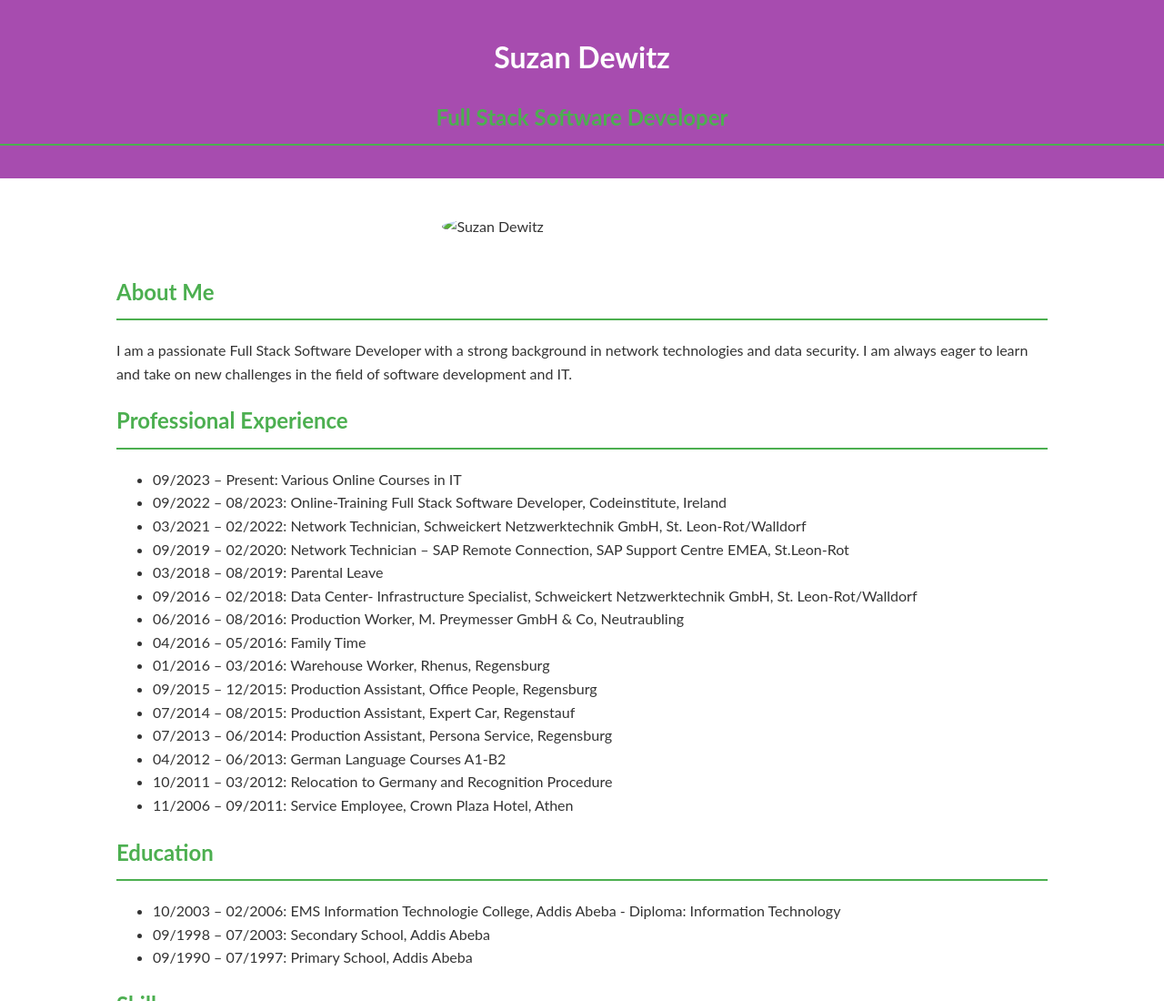
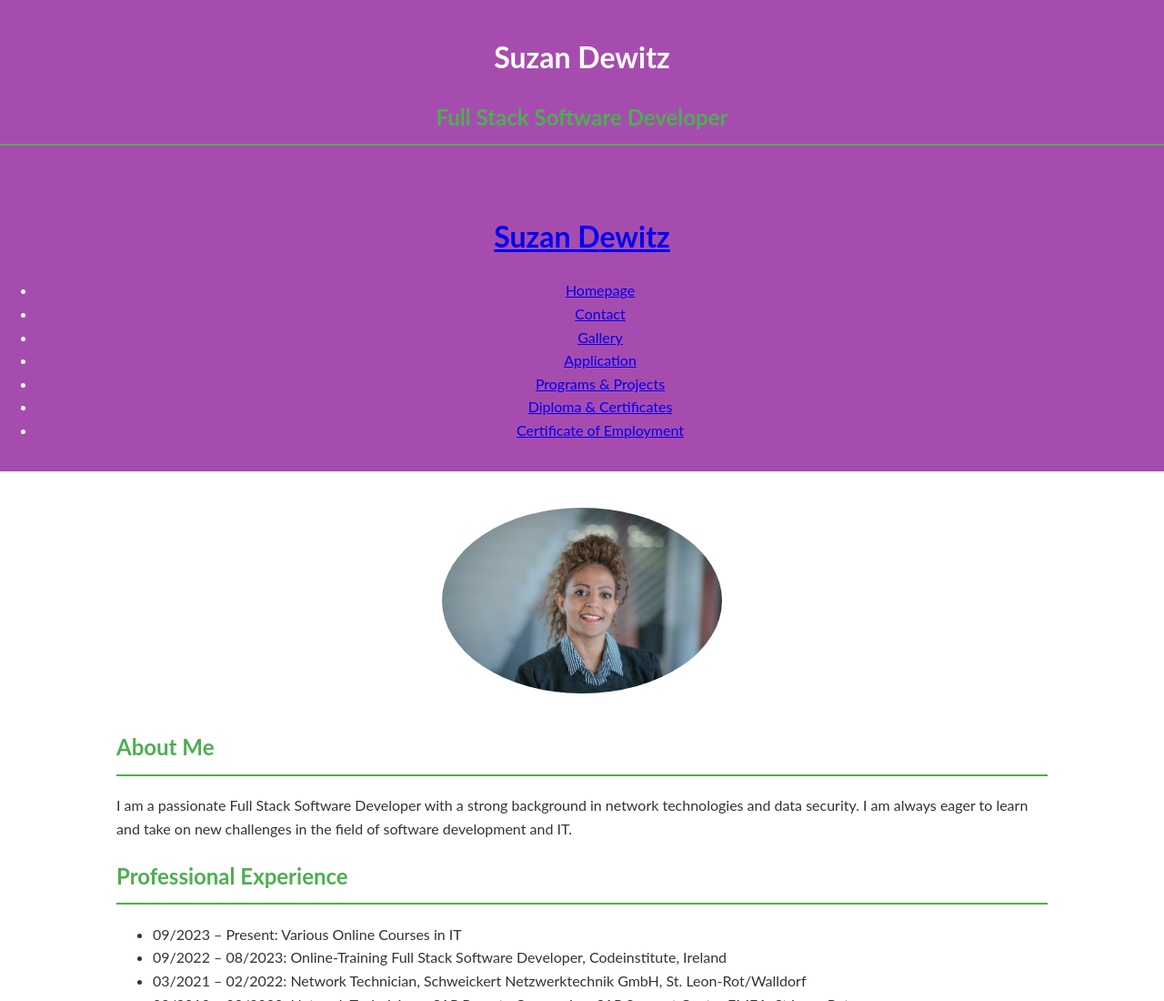
Before and after one commit to SuzanDewitz/suzan-dewitz-portfolio, a plain HTML site: page index.html in a window 1280 px wide. Shown: the top 1100 px of the page at 91% size. Drawn offline with Linux system fonts and the light colour scheme.

Commit message:
Add navigation and create individual pages for the website

```diff
--- a/index.html
+++ b/index.html
@@ -18,8 +18,39 @@
         <h1>Suzan Dewitz</h1>
         <h2>Full Stack Software Developer</h2>
     </header>
+    <header>
+        <a href="index.html">
+            <h1 id="logo">Suzan Dewitz</h1>
+        </a>
+        <nav>
+            <ul id="menu">
+                <li>
+                    <a href="index.html" class="active">Homepage</a>
+                </li>
+                <li>
+                    <a href="contact.html">Contact</a>
+                </li>
+                <li>
+                    <a href="gallery.html">Gallery</a>
+                </li>
+                <li>
+                    <a href="application.html">Application</a>
+                </li>
+                <li>
+                    <a href="programs_projects.html">Programs & Projects</a>
+                </li>
+                <li>
+                    <a href="diploma_certificates.html">Diploma & Certificates</a>
+                </li>
+                <li>
+                    <a href="certificate_employment.html">Certificate of Employment</a>
+                </li>
+            </ul>
+        </nav>
+    </header>
+
     <div class="container">
-        <img src="assets/css/style.css/images/logo.jpg" alt="Suzan Dewitz" class="profile-img">
+        <img src="assets/images/logo.jpg" alt="Suzan Dewitz" class="profile-img">
         <div class="section">
             <h2>About Me</h2>
             <p>I am a passionate Full Stack Software Developer with a strong background in network technologies and data security. I am always eager to learn and take on new challenges in the field of software development and IT.</p>
```
Also changed, not shown: application.html (added), certificate_employment.html (added), contact.html (added), diploma_certificates.html (added), programs_projects.html (added).
